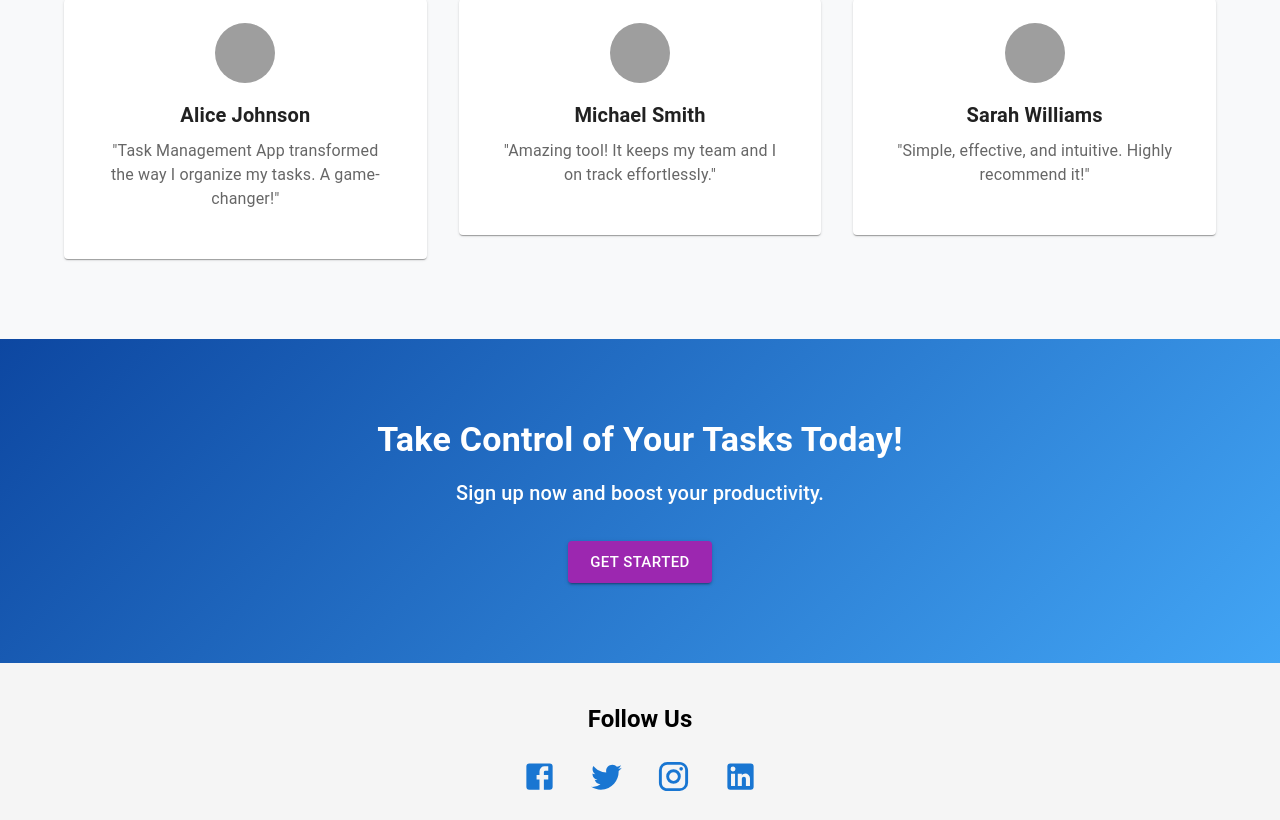
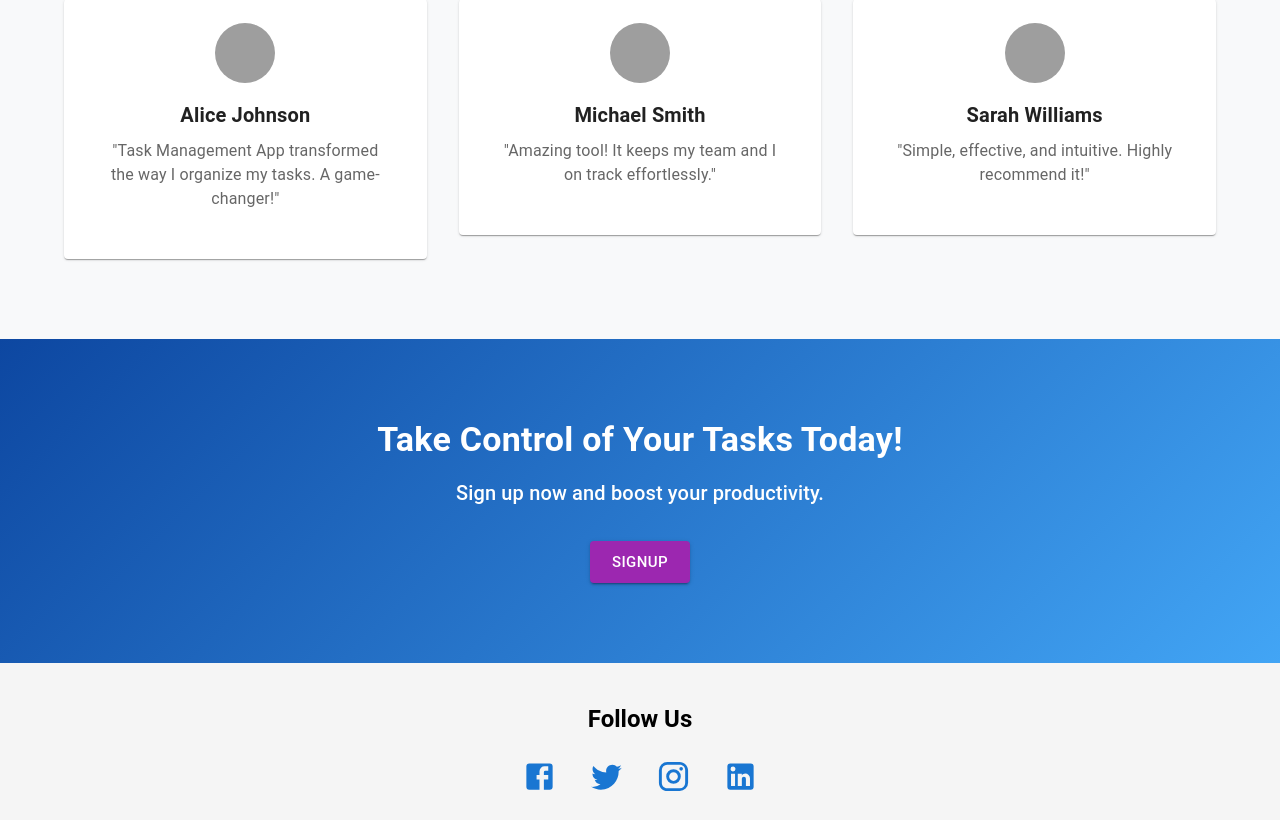
Before and after one commit to TaskManagmentApp/TMA-frontend, a React (Create React App) app: page / in a window 1280 px wide. Shown: the part 1444-2264 px from the top of the page. Built offline with nearby package versions, Linux system fonts and the light colour scheme; grey boxes are pictures that could not be loaded.

Commit message:
Update CTA.js

```diff
--- a/src/pages/_partials/CTA.js
+++ b/src/pages/_partials/CTA.js
@@ -1,4 +1,5 @@
 import React from "react";
+import { Link } from "react-router-dom";
 import { Box, Container, Typography, Button } from "@mui/material";
 
 const CTA = () => {
@@ -22,9 +23,10 @@ const CTA = () => {
           variant="contained"
           color="secondary"
           size="large"
+          component={Link} to="/register"
           sx={{ mt: 4 }}
         >
-          Get Started
+          Signup
         </Button>
       </Container>
     </Box>
```
